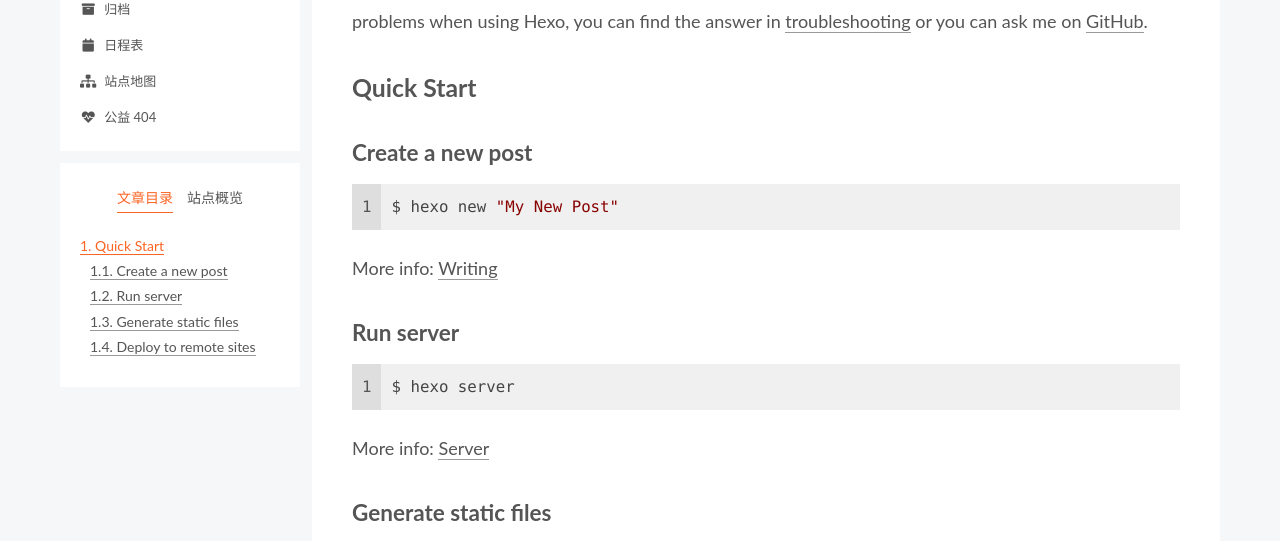
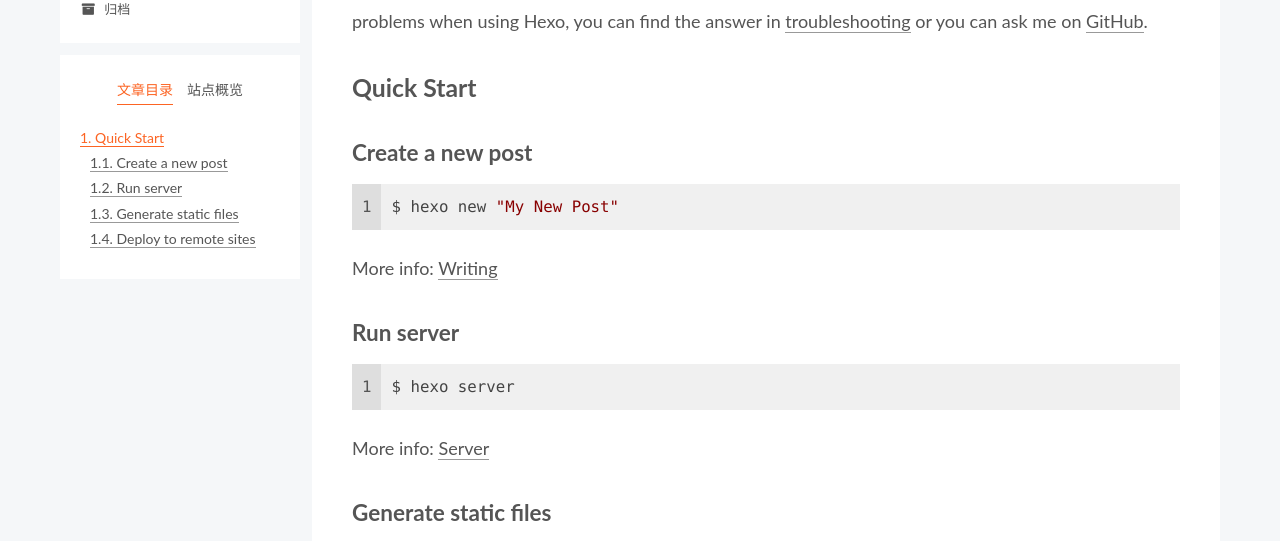
Before and after one commit to xiao-aBoy/xiao-aBoy.github.io, a plain HTML site: page 2020/12/24/hello-world/index.html in a window 1280 px wide. Shown: the part 247-788 px from the top of the page. Drawn offline with nearby package versions, Linux system fonts and the light colour scheme; a script that the page names is missing.

Commit message:
Site updated: 2020-12-25 10:12:55

```diff
--- a/2020/12/24/hello-world/index.html
+++ b/2020/12/24/hello-world/index.html
@@ -130,9 +130,6 @@
         <li class="menu-item menu-item-tags"><a href="/tags/" rel="section"><i class="fa fa-tags fa-fw"></i>标签</a></li>
         <li class="menu-item menu-item-categories"><a href="/categories/" rel="section"><i class="fa fa-th fa-fw"></i>分类</a></li>
         <li class="menu-item menu-item-archives"><a href="/archives/" rel="section"><i class="fa fa-archive fa-fw"></i>归档</a></li>
-        <li class="menu-item menu-item-schedule"><a href="/schedule/" rel="section"><i class="fa fa-calendar fa-fw"></i>日程表</a></li>
-        <li class="menu-item menu-item-sitemap"><a href="/sitemap.xml" rel="section"><i class="fa fa-sitemap fa-fw"></i>站点地图</a></li>
-        <li class="menu-item menu-item-commonweal"><a href="/404/" rel="section"><i class="fa fa-heartbeat fa-fw"></i>公益 404</a></li>
   </ul>
 </nav>
 
```
Also changed, not shown: about/index.html (+0 -3 lines), archives/2020/12/index.html (+0 -3 lines), archives/2020/index.html (+0 -3 lines), archives/index.html (+0 -3 lines), categories/categories.html (+0 -3 lines), categories/index.html (+0 -3 lines), index.html (+0 -3 lines), tags/index.html (+0 -3 lines), tags/tags.html (+0 -3 lines).
